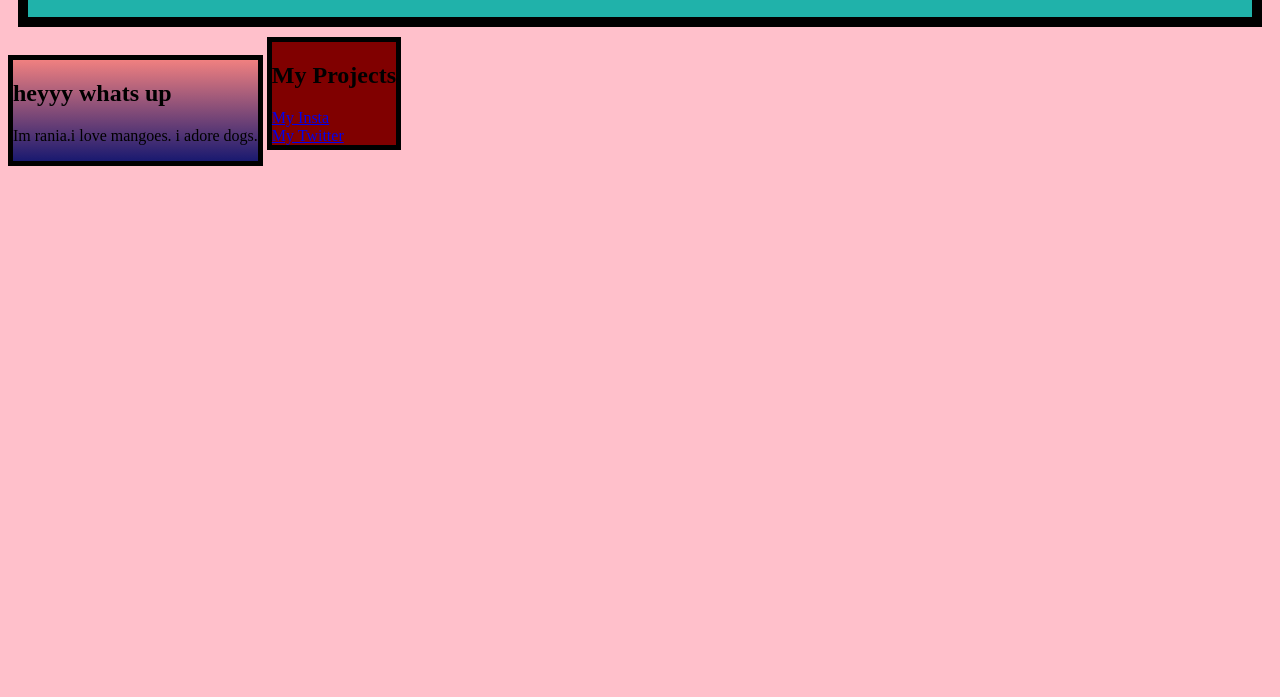
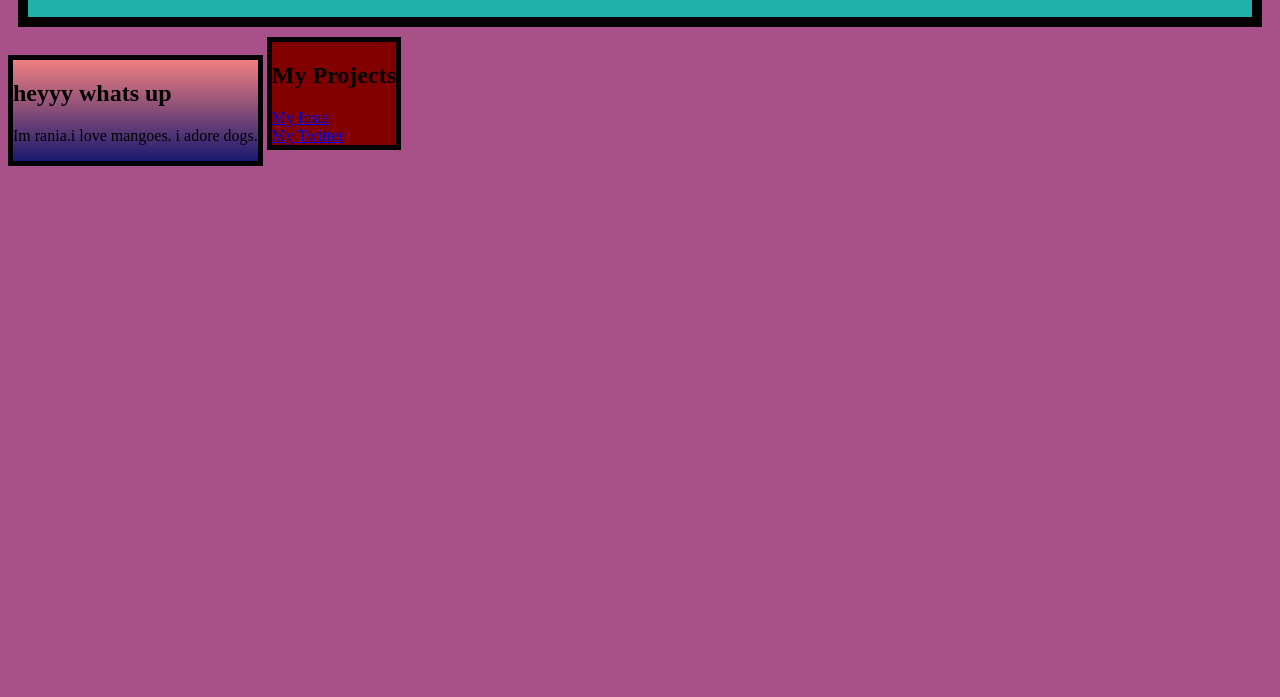
Before and after one commit to raniaxahmedd/raniaxahmedd.github.io, a plain HTML site: page index.html in a window 1280 px wide. Shown: the part 103-800 px from the top of the page. Drawn offline with Linux system fonts and the light colour scheme.

Commit message:
Update styles.css

```diff
--- a/styles.css
+++ b/styles.css
@@ -17,6 +17,6 @@ border:5px solid black;
 display:inline-block;
 }
 
-body{
-    background-color: pink;
+ body {
+    background-color: #a85088;
 }
```
